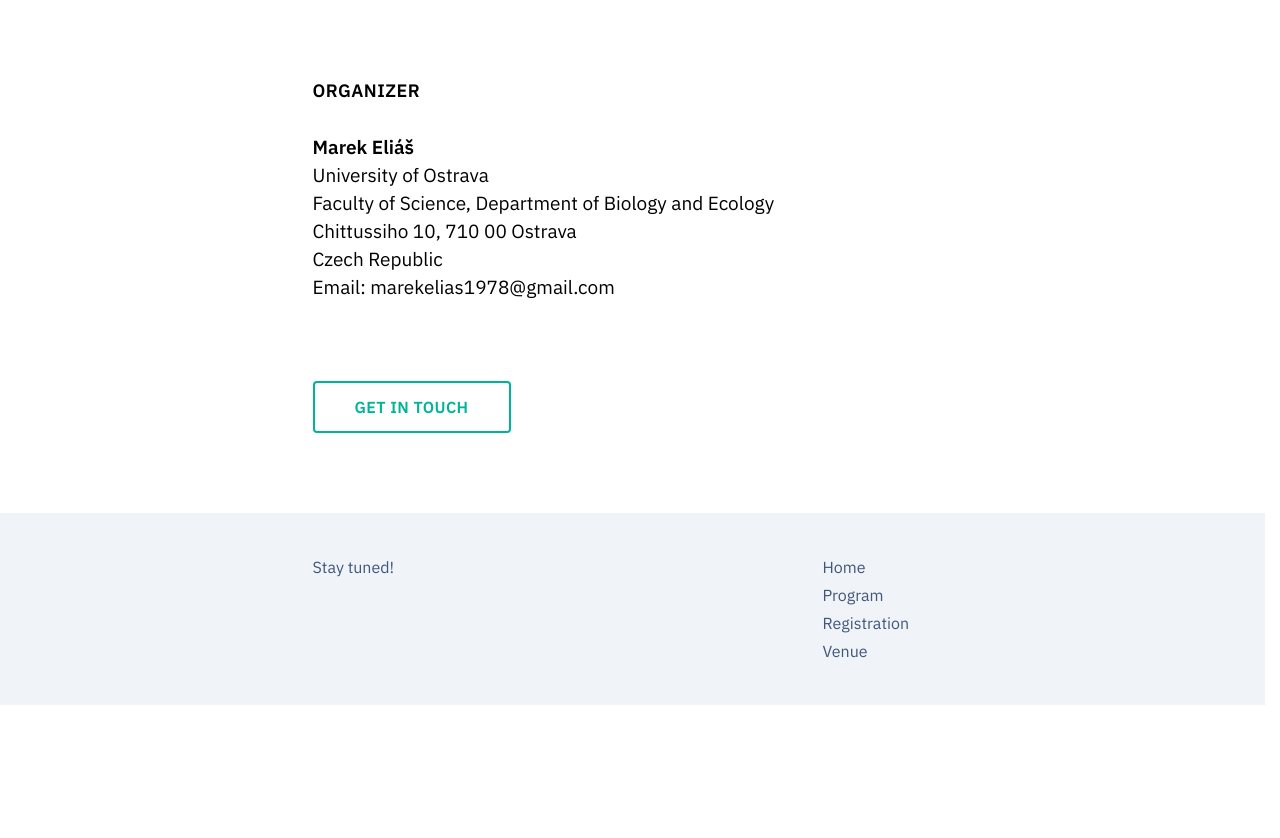
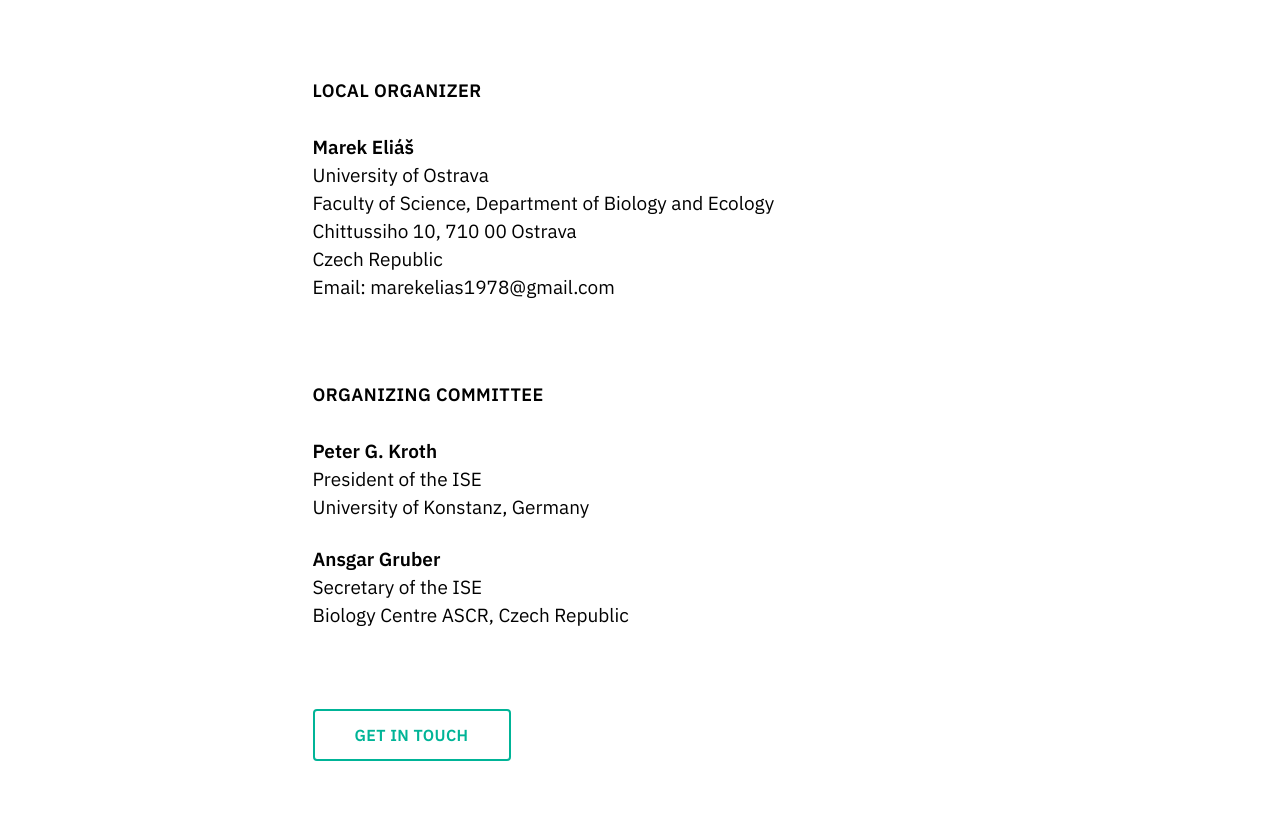
Before and after one commit to ExpertTrout9232/ise-ostrava-2026, a website: page src/index.html in a window 1280 px wide. Shown: the part 3598-4436 px from the top of the page. Before the commit the page ends 4303 px from the top, so only its background shows below. Drawn offline with Linux system fonts and the light colour scheme.

Commit message:
feat: add orignizing committee section and coresponding representatives

```diff
--- a/src/index.html
+++ b/src/index.html
@@ -566,7 +566,7 @@
           </section>
 
           <section class="mb-20">
-            <h2 class="mb-7 text-[18px]/[28px] font-semibold tracking-wide">ORGANIZER</h2>
+            <h2 class="mb-7 text-[18px]/[28px] font-semibold tracking-wide">LOCAL ORGANIZER</h2>
 
             <address class="not-italic">
               <strong class="font-semibold">Marek Eliáš</strong><br />
@@ -575,6 +575,22 @@
               Chittussiho 10, 710 00 Ostrava<br />
               Czech Republic<br />
               Email: marekelias1978@gmail.com
+            </address>
+          </section>
+
+          <section class="mb-20">
+            <h2 class="mb-7 text-[18px]/[28px] font-semibold tracking-wide">ORGANIZING COMMITTEE</h2>
+
+            <address class="not-italic mb-6">
+              <strong class="font-semibold">Peter G. Kroth</strong><br />
+              President of the ISE<br />
+              University of Konstanz, Germany<br />
+            </address>
+
+            <address class="not-italic">
+              <strong class="font-semibold">Ansgar Gruber</strong><br />
+              Secretary of the ISE<br />
+              Biology Centre ASCR, Czech Republic<br />
             </address>
           </section>
 
```
Also changed, not shown: src/output.css.
